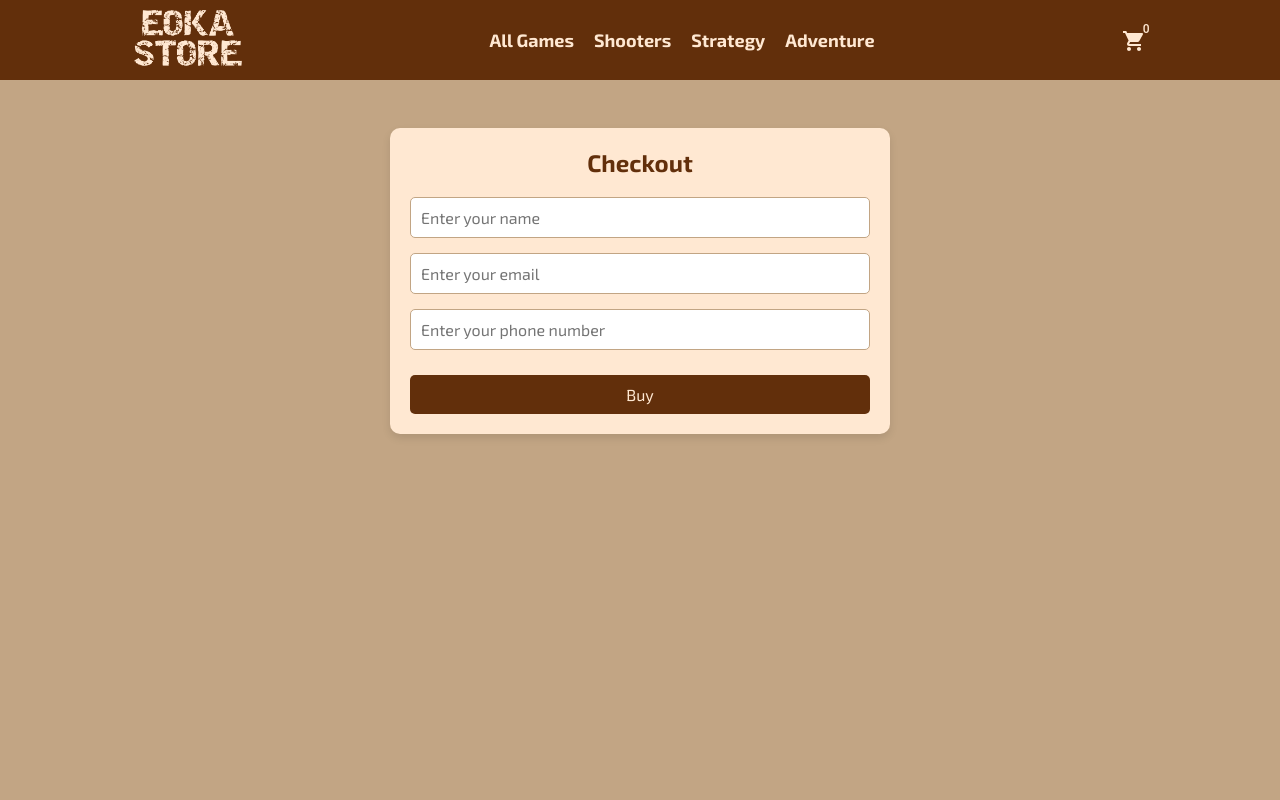
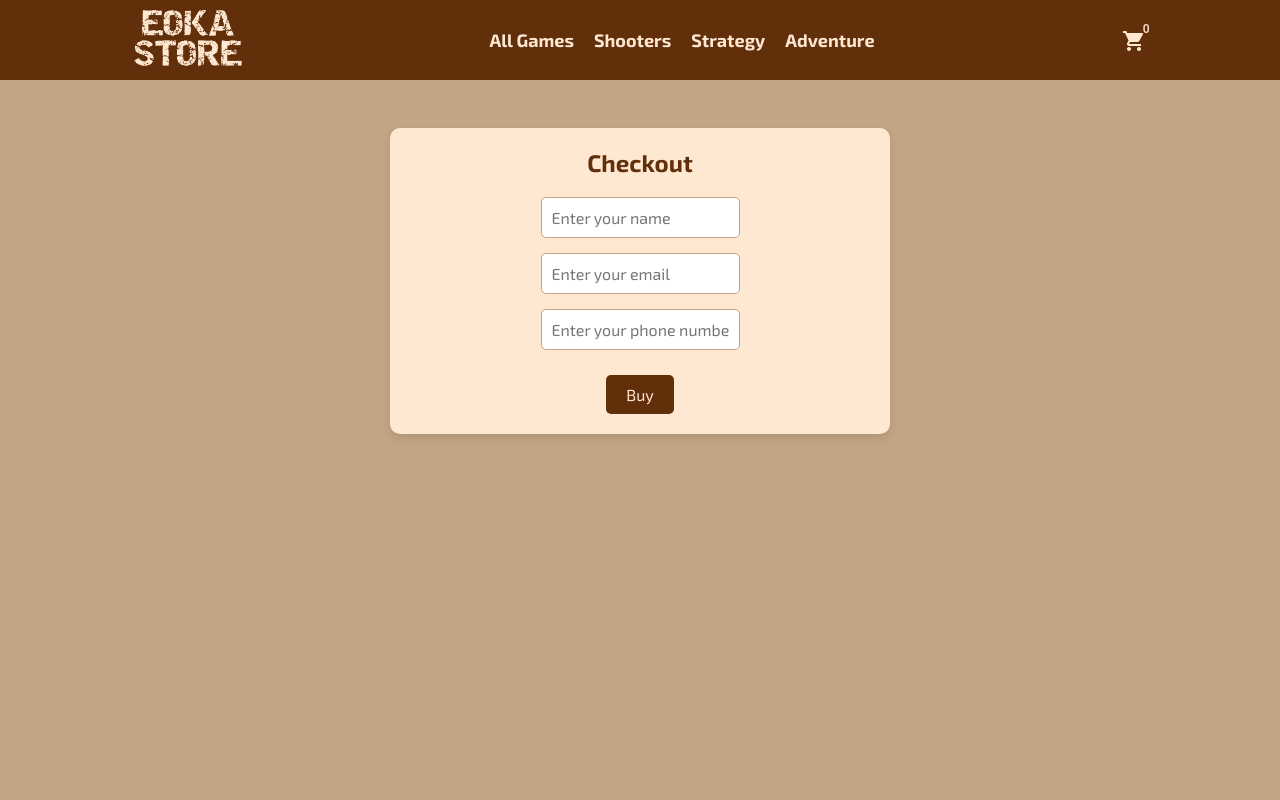
Before and after one commit to FacuMieres13/react_codehouse, a React (Vite) app: page /checkout in a window 1280 px wide. Shown: the top 800 px of the page. Built offline with nearby package versions, Linux system fonts and the light colour scheme.

Commit message:
Agregando funcionalidad de la baja de stock

```diff
--- a/src/App.jsx
+++ b/src/App.jsx
@@ -5,10 +5,12 @@ import ItemDetailContainer from "./pages/itemDetailContainer/ItemDetailContainer
 import Layout from "./components/layout/Layout";
 import Checkout from "./pages/checkout/Checkout";
 import CartContextProvider from "./components/context/CartContext";
+import { Toaster } from "sonner";
 
 function App() {
   return (
     <BrowserRouter>
+      <Toaster richColors position="bottom-right" duration={4000} />
       <CartContextProvider>
         <Routes>
           <Route element={<Layout />}>
--- a/src/pages/checkout/Checkout.css
+++ b/src/pages/checkout/Checkout.css
@@ -1,4 +1,7 @@
 .form-container {
+  display: flex;
+  flex-direction: column;
+  align-items: center;
   max-width: 500px;
   margin: auto;
   margin-top: 3em;
@@ -67,25 +70,6 @@
   transform: scale(1.05);
 }
 
-.cancel {
-  padding: 10px 20px;
-  margin-top: 10px;
-  margin-left: 10px;
-  border: none;
-  border-radius: 5px;
-  background-color: #c2a584;
-  color: #50240a;
-  font-size: 16px;
-  cursor: pointer;
-  transition: background-color 0.3s, color 0.3s, transform 0.3s;
-}
-
-.cancel:hover {
-  background-color: #50240a;
-  color: #ffe8d2;
-  transform: scale(1.05);
-}
-
 .thankyou-message {
   text-align: center;
   color: #622f0b;
--- a/src/pages/checkout/Checkout.jsx
+++ b/src/pages/checkout/Checkout.jsx
@@ -1,24 +1,35 @@
 import { useContext, useState } from "react";
+import { Formik, Form, Field, ErrorMessage } from "formik";
+import * as Yup from "yup";
 import { CartContext } from "../../components/context/CartContext";
 import { addDoc, collection, doc, updateDoc } from "firebase/firestore";
 import { db } from "../../firebaseConfig";
 import { useNavigate } from "react-router-dom";
 import { toast } from "sonner";
-import "./Checkout.css"
+import "./Checkout.css";
 
 const Checkout = () => {
-  const navigate = useNavigate(); // ---> es una funcion
-
-  const [user, setUser] = useState({ nombre: "", email: "", telefono: "" });
+  const navigate = useNavigate();
   const { cart, getTotalPrice, clearCart } = useContext(CartContext);
-  const [orderId, setOrderId] = useState(""); // truthy y falsy
+  const [orderId, setOrderId] = useState("");
 
   let total = getTotalPrice();
 
-  const envioDeFormulario = (event) => {
-    event.preventDefault();
+  const initialValues = {
+    name: "",
+    email: "",
+    phone: "",
+  };
+
+  const validationSchema = Yup.object({
+    name: Yup.string().required("Name is required"),
+    email: Yup.string().email("Invalid email").required("Email is required"),
+    phone: Yup.string().required("Phone number is required"),
+  });
+
+  const envioDeFormulario = (values, { setSubmitting, resetForm }) => {
     let order = {
-      buyer: user,
+      buyer: values,
       items: cart,
       total: total,
     };
@@ -33,52 +44,87 @@ const Checkout = () => {
     addDoc(ordersCollection, order)
       .then((res) => {
         setOrderId(res.id);
-        toast.success(`Gracias por tu compra , tu ticket es ${res.id} `);
+        toast.success(`Thank you for your purchase, your ticket is ${res.id}`);
       })
-      .catch()
+      .catch((error) => {
+        toast.error("There was an error processing your order");
+      })
       .finally(() => {
         clearCart();
         navigate("/");
+        resetForm();
+        setSubmitting(false);
       });
-  };
-
-  const capturarData = (event) => {
-    setUser({ ...user, [event.target.name]: event.target.value });
   };
 
   return (
     <div className="form-container">
       <h1 className="form-title">Checkout</h1>
       {orderId ? (
-      <h2 className="thankyou-message">Thank you for your purchase, your ticket is: {orderId}</h2>
+        <h2 className="thankyou-message">
+          Thank you for your purchase, your ticket is: {orderId}
+        </h2>
       ) : (
-      <form onSubmit={envioDeFormulario} className="form-content">
-        <input
+        <Formik
+          initialValues={initialValues}
+          validationSchema={validationSchema}
+          onSubmit={envioDeFormulario}
+        >
+          {({ isSubmitting }) => (
+            <Form className="form-content">
+              <div>
+                <Field
                   type="text"
+                  name="name"
                   placeholder="Enter your name"
-          onChange={capturarData}
-          name="name"
                   className="form-input"
                 />
-        <input
+                <ErrorMessage
+                  name="name"
+                  component="div"
+                  className="error-message"
+                />
+              </div>
+              <div>
+                <Field
                   type="email"
+                  name="email"
                   placeholder="Enter your email"
-          name="email"
-          onChange={capturarData}
                   className="form-input"
                 />
-        <input
+                <ErrorMessage
+                  name="email"
+                  component="div"
+                  className="error-message"
+                />
+              </div>
+              <div>
+                <Field
                   type="tel"
+                  name="phone"
                   placeholder="Enter your phone number"
-          name="phone"
-          onChange={capturarData}
                   className="form-input"
                 />
-        <button className="form-button">Buy</button>
-      </form>
+                <ErrorMessage
+                  name="phone"
+                  component="div"
+                  className="error-message"
+                />
+              </div>
+              <div className="button-group">
+                <button
+                  type="submit"
+                  className="form-button"
+                  disabled={isSubmitting}
+                >
+                  Buy
+                </button>
+              </div>
+            </Form>
+          )}
+        </Formik>
       )}
     </div>
-
   );
 };
 
```
Lines whose indentation alone changed are shown as unchanged.
